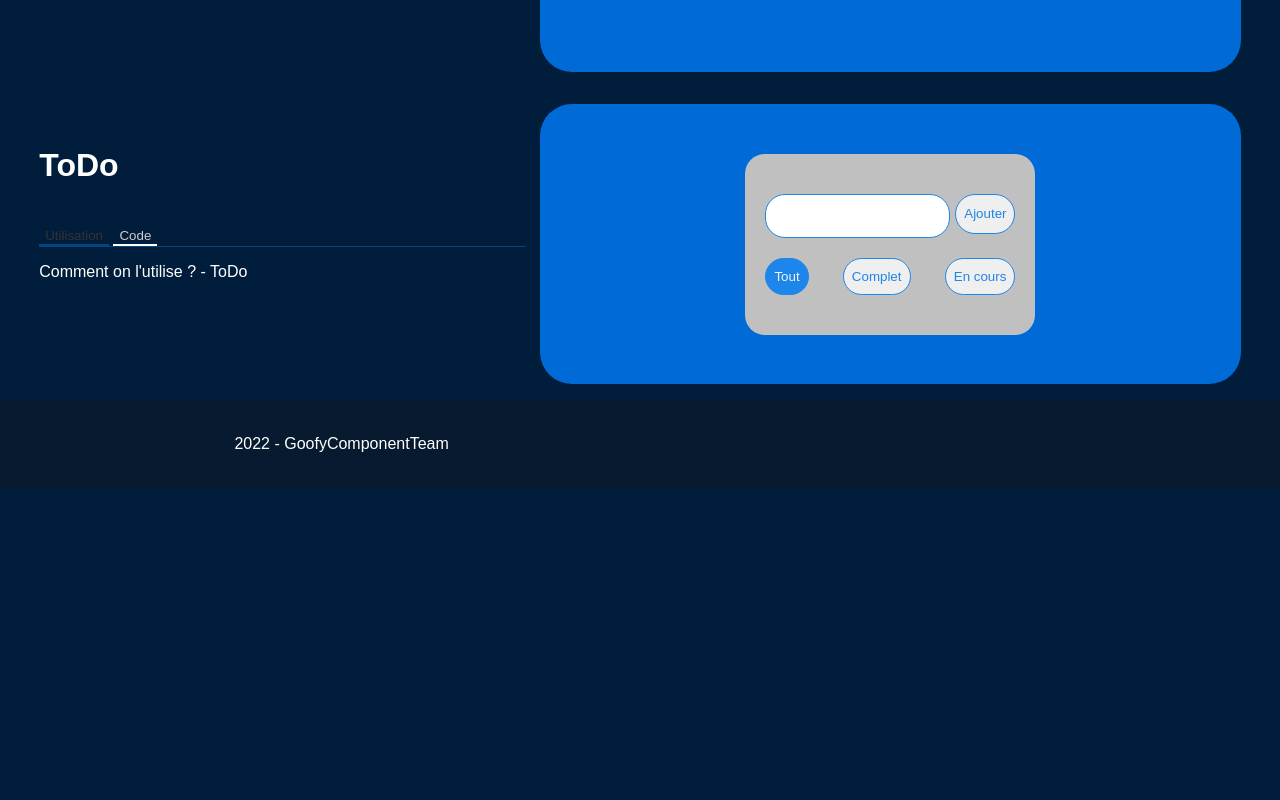
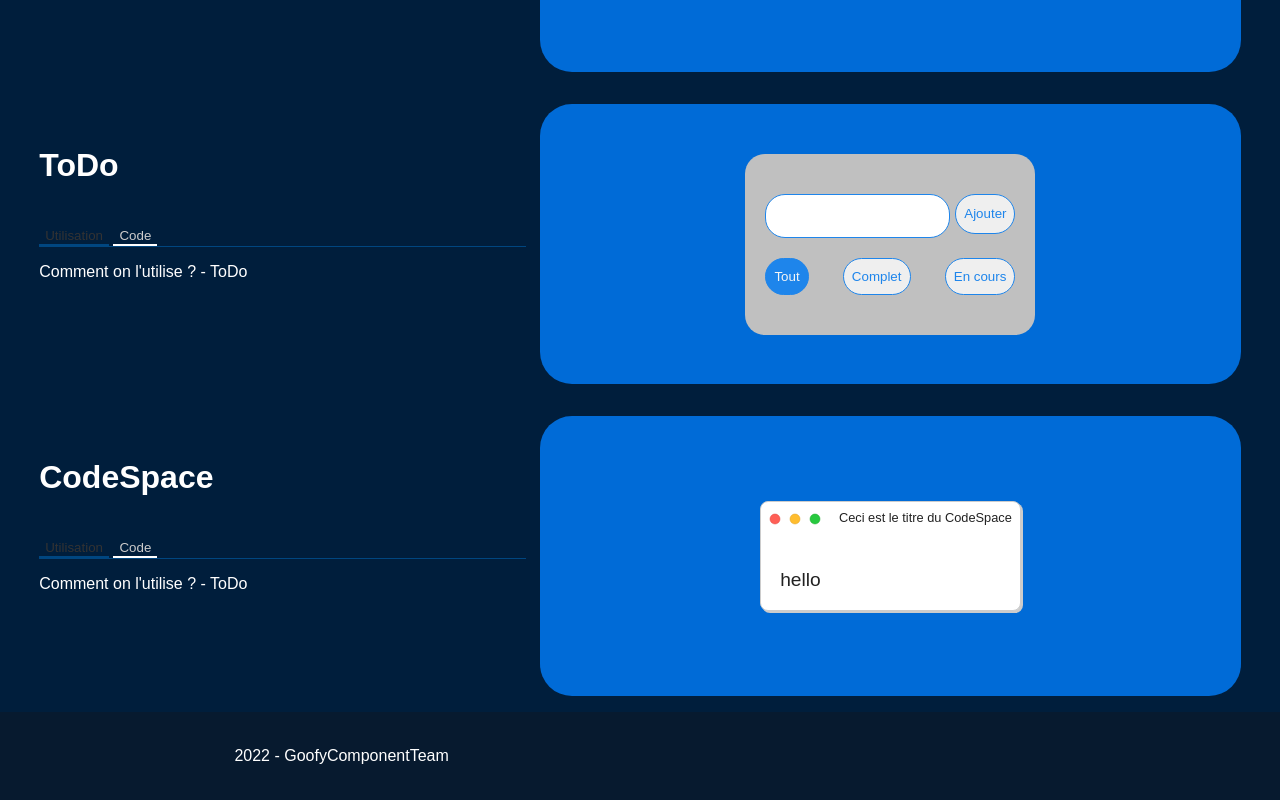
Before and after one commit to GoofyComponent/GoofyComponent, a Svelte app: page / in a window 1280 px wide. Shown: the part 3397-4197 px from the top of the page. Before the commit the page ends 3885 px from the top, so only its background shows below. Built offline with nearby package versions, Linux system fonts and the light colour scheme; some icons are missing; a web font is replaced by a local one.

Commit message:
Added new components

```diff
--- a/src/Placeholder.svelte
+++ b/src/Placeholder.svelte
@@ -14,8 +14,10 @@
   import TabPanel from "./UI/Tab/TabPanel.svelte";
   import Tabs from "./UI/Tab/Tabs.svelte";
   import Todo from "./UI/Todo/Todo.svelte";
+  import CodeSpace from "./UI/CodeSpace/CodeSpace.svelte";
 
   let btnTrigger = false;
+  let linkedinTrigger = false;
   let demoColor = "#006BD7";
   let demoInput = "";
   let checkDemo = false;
@@ -126,14 +128,10 @@
           <Tab>Code</Tab>
         </TabList>
         <TabPanel>
-          <p>
-            Comment on l'utilise ? - AlertModal
-          </p>
+          <p>Comment on l'utilise ? - AlertModal</p>
         </TabPanel>
         <TabPanel>
-          <p>
-            Ceci est un code
-          </p>
+          <p>Ceci est un code</p>
         </TabPanel>
       </Tabs>
     </div>
@@ -175,14 +173,10 @@
           <Tab>Code</Tab>
         </TabList>
         <TabPanel>
-          <p>
-            Comment on l'utilise ? - Collapse
-          </p>
+          <p>Comment on l'utilise ? - Collapse</p>
         </TabPanel>
         <TabPanel>
-          <p>
-            Ceci est un code
-          </p>
+          <p>Ceci est un code</p>
         </TabPanel>
       </Tabs>
     </div>
@@ -203,14 +197,10 @@
           <Tab>Code</Tab>
         </TabList>
         <TabPanel>
-          <p>
-            Comment on l'utilise ? - Review
-          </p>
+          <p>Comment on l'utilise ? - Review</p>
         </TabPanel>
         <TabPanel>
-          <p>
-            Ceci est un code
-          </p>
+          <p>Ceci est un code</p>
         </TabPanel>
       </Tabs>
     </div>
@@ -233,14 +223,10 @@
           <Tab>Code</Tab>
         </TabList>
         <TabPanel>
-          <p>
-            Comment on l'utilise ? - Tabs
-          </p>
+          <p>Comment on l'utilise ? - Tabs</p>
         </TabPanel>
         <TabPanel>
-          <p>
-            Ceci est un code
-          </p>
+          <p>Ceci est un code</p>
         </TabPanel>
       </Tabs>
     </div>
@@ -282,14 +268,10 @@
           <Tab>Code</Tab>
         </TabList>
         <TabPanel>
-          <p>
-            Comment on l'utilise ? - Calc
-          </p>
+          <p>Comment on l'utilise ? - Calc</p>
         </TabPanel>
         <TabPanel>
-          <p>
-            Ceci est un code
-          </p>
+          <p>Ceci est un code</p>
         </TabPanel>
       </Tabs>
     </div>
@@ -307,14 +289,10 @@
           <Tab>Code</Tab>
         </TabList>
         <TabPanel>
-          <p>
-            Comment on l'utilise ? - ColorPicker
-          </p>
+          <p>Comment on l'utilise ? - ColorPicker</p>
         </TabPanel>
         <TabPanel>
-          <p>
-            Ceci est un code
-          </p>
+          <p>Ceci est un code</p>
         </TabPanel>
       </Tabs>
     </div>
@@ -332,14 +310,10 @@
           <Tab>Code</Tab>
         </TabList>
         <TabPanel>
-          <p>
-            Comment on l'utilise ? - TextInput
-          </p>
+          <p>Comment on l'utilise ? - TextInput</p>
         </TabPanel>
         <TabPanel>
-          <p>
-            Ceci est un code
-          </p>
+          <p>Ceci est un code</p>
         </TabPanel>
       </Tabs>
     </div>
@@ -358,14 +332,10 @@
           <Tab>Code</Tab>
         </TabList>
         <TabPanel>
-          <p>
-            Comment on l'utilise ? - Checkbox
-          </p>
+          <p>Comment on l'utilise ? - Checkbox</p>
         </TabPanel>
         <TabPanel>
-          <p>
-            Ceci est un code
-          </p>
+          <p>Ceci est un code</p>
         </TabPanel>
       </Tabs>
     </div>
@@ -388,14 +358,10 @@
           <Tab>Code</Tab>
         </TabList>
         <TabPanel>
-          <p>
-            Comment on l'utilise ? - ToDo
-          </p>
+          <p>Comment on l'utilise ? - ToDo</p>
         </TabPanel>
         <TabPanel>
-          <p>
-            Ceci est un code
-          </p>
+          <p>Ceci est un code</p>
         </TabPanel>
       </Tabs>
     </div>
@@ -404,12 +370,43 @@
       <Todo />
     </div>
   </div>
+  <div class="displayCompoContain" id="codespace">
+    <div class="text">
+      <h4>CodeSpace</h4>
+      <Tabs>
+        <TabList>
+          <Tab>Utilisation</Tab>
+          <Tab>Code</Tab>
+        </TabList>
+        <TabPanel>
+          <p>Comment on l'utilise ? - ToDo</p>
+        </TabPanel>
+        <TabPanel
+          ><div style="margin: 1em 0">
+            <CodeSpace title={"Code du CodeSpace"}>
+              {'<CodeSpace title={"Ceci est le titre du CodeSpace"}>hello</CodeSpace>'}
+            </CodeSpace>
+          </div>
+        </TabPanel>
+      </Tabs>
+    </div>
+
+    <div class="compoZone">
+      <CodeSpace title={"Ceci est le titre du CodeSpace"}>hello</CodeSpace>
+    </div>
+  </div>
 </section>
 
 <footer>
   <p>{new Date().getFullYear()} - GoofyComponentTeam</p>
   <div>
-    <div><FaLinkedin /></div>
+    <div
+      on:click={() => {
+        linkedinTrigger = !linkedinTrigger;
+      }}
+    >
+      <FaLinkedin />
+    </div>
     <div
       on:click={() => {
         window.open("https://github.com/GoofyComponent/GoofyComponent");
@@ -419,3 +416,15 @@
     </div>
   </div>
 </footer>
+
+{#if linkedinTrigger}
+  <AlertModal
+    btn={false}
+    confirmAction={() => {
+      linkedinTrigger = !linkedinTrigger;
+    }}
+    confirmMsg={"FERMER"}
+    modalTitle={"Nos Linkedin"}
+    modalContent={'<ul><li><a href="https://www.linkedin.com/in/luca-grousset-b9122a1b5/">https://www.linkedin.com/in/luca-grousset-b9122a1b5/</a></li><li><a href="https://www.linkedin.com/in/brandon-vo/">https://www.linkedin.com/in/brandon-vo/</a></li><li><a href="https://www.linkedin.com/in/jeremy-abdoelsomad/">https://www.linkedin.com/in/jeremy-abdoelsomad/</a></li><li><a href="https://www.linkedin.com/in/antoine-ads/">https://www.linkedin.com/in/antoine-ads/</a></li><li><a href="https://www.linkedin.com/in/adrien-albuquerque-213314177/">https://www.linkedin.com/in/adrien-albuquerque-213314177/</a></li></ul>'}
+  />
+{/if}
--- a/src/UI/AlertModal/AlertModal.svelte
+++ b/src/UI/AlertModal/AlertModal.svelte
@@ -4,8 +4,8 @@
   export let rejectMsg = "Annuler";
   export let modalTitle = "Attention !";
   export let modalContent = "L'action effectuée est irréversible.";
-  export let confirmAction;
-  export let rejectAction;
+  export let confirmAction = () => {};
+  export let rejectAction = () => {};
 </script>
 
 <section id="AlertModalContainer">
@@ -15,10 +15,11 @@
         {modalTitle}
       </h1>
 
-      <p class="modalInfos">
-        {modalContent}
-      </p>
+      <div class="modalInfos">
+        {@html modalContent}
+      </div>
     </div>
+
     {#if btn}
       <div class="AlertModalButtons">
         <button
@@ -27,6 +28,15 @@
         >
           {rejectMsg}
         </button>
+        <button
+          class="AlertModalButton"
+          on:click={confirmAction && confirmAction}
+        >
+          {confirmMsg}
+        </button>
+      </div>
+    {:else}
+      <div class="AlertModalButtons flexend">
         <button
           class="AlertModalButton"
           on:click={confirmAction && confirmAction}
@@ -83,6 +93,10 @@
     align-self: flex-end;
   }
 
+  .AlertModalButtons.flexend {
+    justify-content: flex-end;
+  }
+
   .AlertModalButton {
     width: 40%;
     height: 2rem;
--- /dev/null
+++ b/src/UI/CodeSpace/CodeSpace.svelte
@@ -0,0 +1,130 @@
+<script>
+  let classes = "";
+
+  export let title = null;
+  export { classes as class };
+  let drawerHeight;
+</script>
+
+<section class="screen {classes}">
+  <div class="containerHeader">
+    <div class="buttons">
+      <svg
+        xmlns="http://www.w3.org/2000/svg"
+        width="54"
+        height="14"
+        viewBox="0 0 54 14"
+      >
+        <g fill="none" fill-rule="evenodd" transform="translate(1 1)">
+          <circle
+            cx="5"
+            cy="5"
+            r="5"
+            fill="#FF5F56"
+            stroke="#E0443E"
+            stroke-width=".5"
+          />
+          <circle
+            cx="25"
+            cy="5"
+            r="5"
+            fill="#FFBD2E"
+            stroke="#DEA123"
+            stroke-width=".5"
+          />
+          <circle
+            cx="45"
+            cy="5"
+            r="5"
+            fill="#27C93F"
+            stroke="#1AAB29"
+            stroke-width=".5"
+          />
+        </g>
+      </svg>
+    </div>
+
+    <div class="bar">
+      <div class="title">
+        {#if title}{title}{/if}
+      </div>
+    </div>
+  </div>
+
+  <div class="content">
+    <slot />
+  </div>
+</section>
+
+<style>
+  @media (prefers-color-scheme: light) {
+    :root {
+      --screen-border-color: #ccc;
+      --screen-background-color: white;
+      --screen-shadow-color: #ccc;
+      --screen-text-color: #222;
+    }
+  }
+
+  @media (prefers-color-scheme: dark) {
+    :root {
+      --screen-border-color: #ccc;
+      --screen-background-color: #222;
+      --screen-shadow-color: #ccc;
+      --screen-text-color: white;
+    }
+  }
+  .screen {
+    font-family: sans-serif;
+    font-size: 1.2rem;
+    border: solid 1px var(--screen-border-color);
+    border-radius: 0.5rem;
+    background: var(--screen-background-color);
+    box-shadow: 2px 2px var(--screen-shadow-color);
+    color: var(--screen-text-color);
+    position: relative;
+    overflow: hidden;
+  }
+
+  .screen .containerHeader {
+    display: flex;
+  }
+
+  .screen .bar {
+    margin-bottom: 1rem;
+  }
+
+  .buttons {
+    padding: 0.5rem 0.5rem;
+  }
+
+  .title {
+    font-size: 0.8rem;
+    color: var(--screen-text-color);
+    padding: 0.5rem;
+    display: flex;
+    justify-content: center;
+    place-items: center;
+  }
+
+  .tabs {
+    display: flex;
+    justify-content: flex-start;
+    place-items: center;
+    border-bottom: solid 1px var(--screen-border-color);
+  }
+
+  .drawer {
+    position: absolute;
+    bottom: 0px;
+    background: var(--screen-background-color);
+    border-top: solid 1px var(--screen-border-color);
+    font-size: 0.9rem;
+    width: 100%;
+    padding: 0.2rem;
+  }
+
+  .content {
+    padding: 1em;
+  }
+</style>
```
